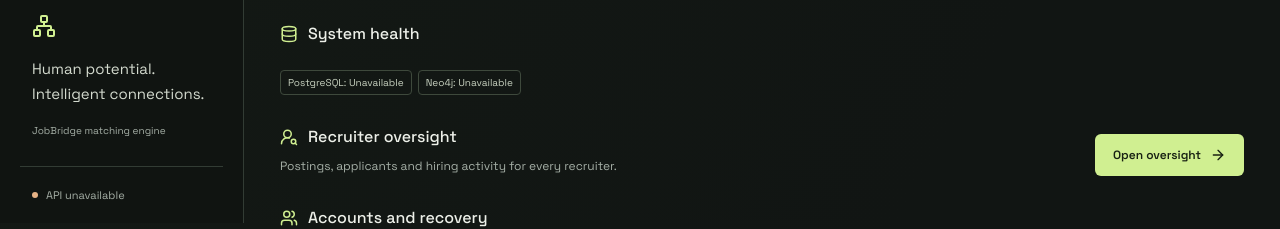
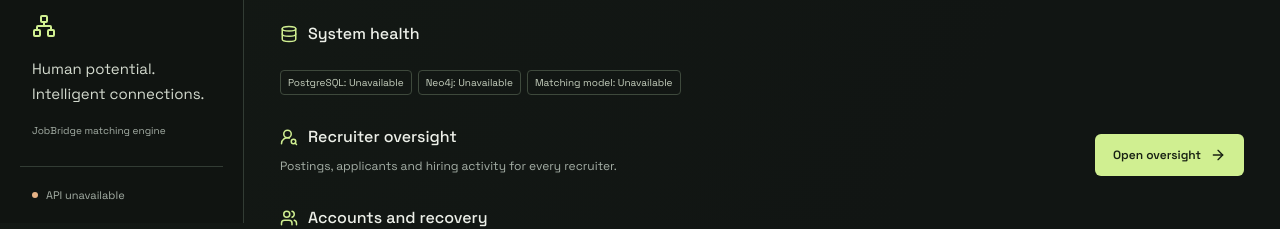
Before and after one commit to DiorWachira/Hybrid-AI-Powered-Matching-and-Recommendation-Engine, a React (Vite) app in the folder frontend/: page /admin in a window 1280 px wide. Shown: the part 577-806 px from the top of the page. Built offline with nearby package versions, Linux system fonts and the light colour scheme; no server answers; sample sign-in values are in the browser's storage.

Commit message:
feat(admin): show matching model readiness in system health

```diff
--- a/frontend/src/pages/AdminPage.tsx
+++ b/frontend/src/pages/AdminPage.tsx
@@ -92,7 +92,7 @@
     <div className="page-heading"><div><p className="eyebrow">Administration</p><h1>The bigger picture.</h1><p>Accounts, opportunities and matching activity.</p></div><button className="secondary-button" disabled={loading} onClick={() => setRefresh((value) => value + 1)}><RefreshCw size={16} />{loading ? "Refreshing..." : "Refresh overview"}</button></div>
     {error && <p className="notice error" role="alert">{error}</p>}
     <section className="admin-stats" aria-label="Platform totals" aria-busy={loading}>{metrics.map(([key, label, Icon]) => <div key={key}><Icon size={19} /><span>{label}</span><strong>{loading ? "..." : overview?.[key] ?? "—"}</strong></div>)}</section>
-    <section className="data-section"><h2 className="section-heading"><Database size={18} />System health</h2><div className="skill-tags"><span>PostgreSQL: {loading ? "Checking" : health?.database.postgres ?? "Unavailable"}</span><span>Neo4j: {loading ? "Checking" : health?.database.neo4j ?? "Unavailable"}</span></div></section>
+    <section className="data-section"><h2 className="section-heading"><Database size={18} />System health</h2><div className="skill-tags"><span>PostgreSQL: {loading ? "Checking" : health?.database.postgres ?? "Unavailable"}</span><span>Neo4j: {loading ? "Checking" : health?.database.neo4j ?? "Unavailable"}</span><span>Matching model: {loading ? "Checking" : health?.matching_model ? { ready: "Ready", loading: "Loading", not_loaded: "Loads on first use" }[health.matching_model] : "Unavailable"}</span></div></section>
     <section className="data-section admin-oversight-card" aria-labelledby="oversight-card-heading">
       <div><h2 id="oversight-card-heading" className="section-heading"><UserRoundSearch size={18} />Recruiter oversight</h2>
         <p>{oversight ? `${oversight.jobs_open} open and ${oversight.jobs_closed} closed postings from ${oversight.recruiters_count} recruiters.` : "Postings, applicants and hiring activity for every recruiter."}</p>
```
